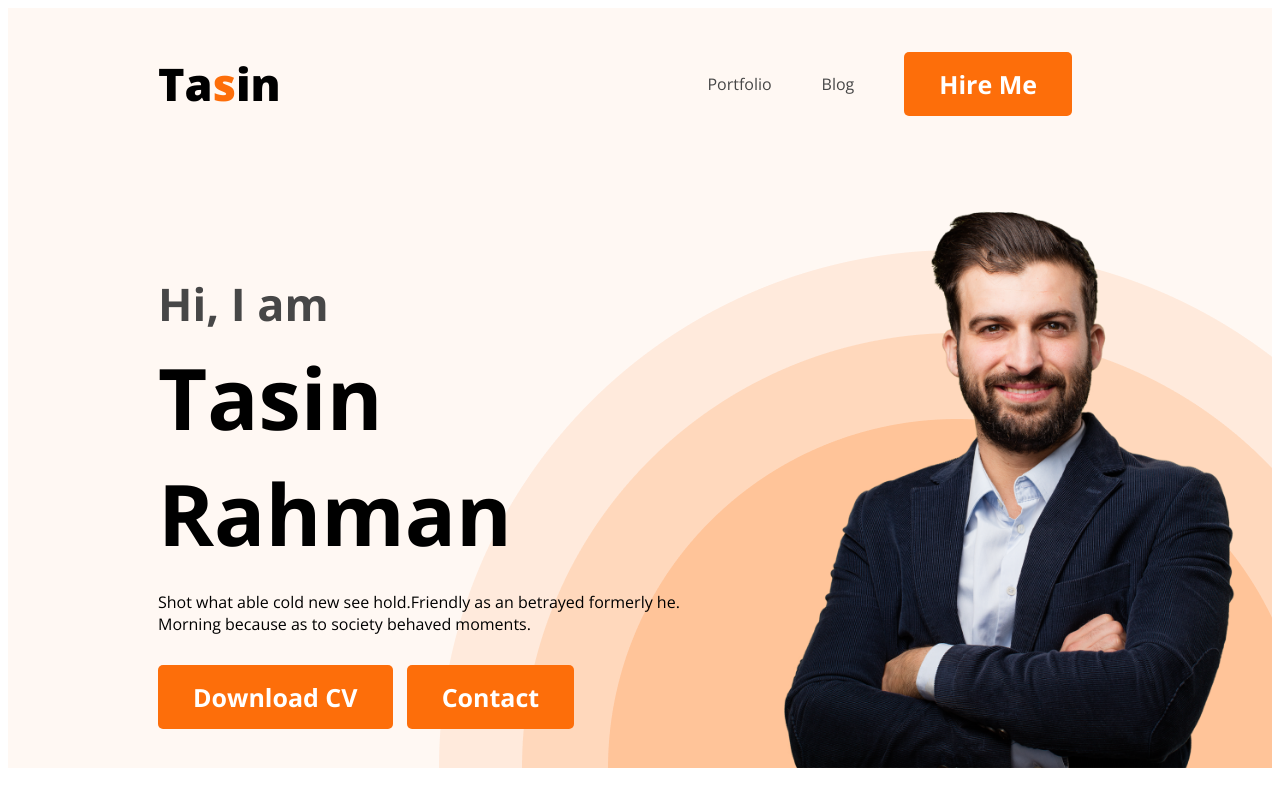
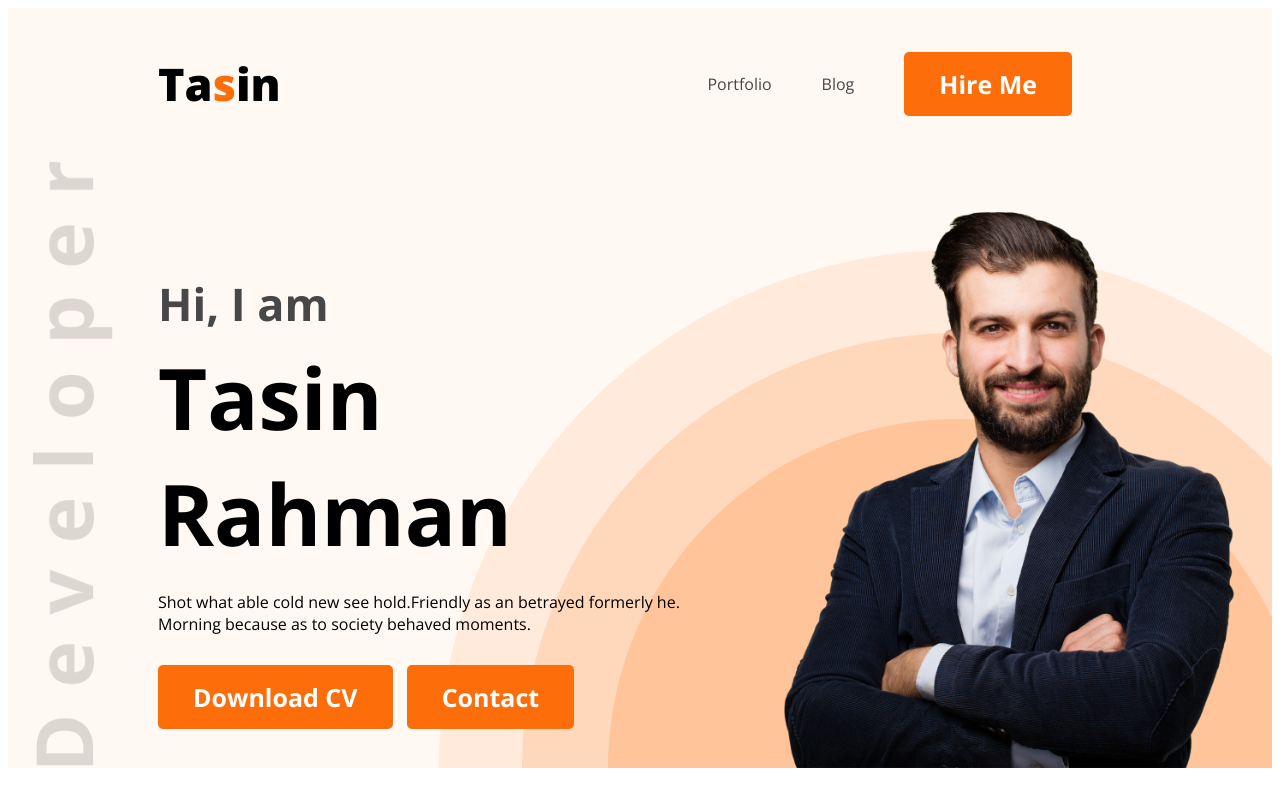
Before and after one commit to Tasin1025/developer-portfolio, a plain HTML site: page index.html in a window 1280 px wide. Shown: the top 800 px of the page. Drawn offline with nearby package versions, Linux system fonts and the light colour scheme.

Commit message:
all done

```diff
--- a/styles/portfolio.css
+++ b/styles/portfolio.css
@@ -65,10 +65,11 @@ nav a {
     padding: 30px 30px 0px 150px;
     display: flex;
     align-items: center;
-    background-image: url("../images/header_bg.png");
+    background-image: url("../images/header_bg.png"), url("../images/developer.png");
     background-repeat: no-repeat;
-    background-position: bottom right;
+    background-position: bottom right, 25px center;
     justify-content: space-between;
+    background-size: auto,80px ;
 }
 
 .banner-content {
```
